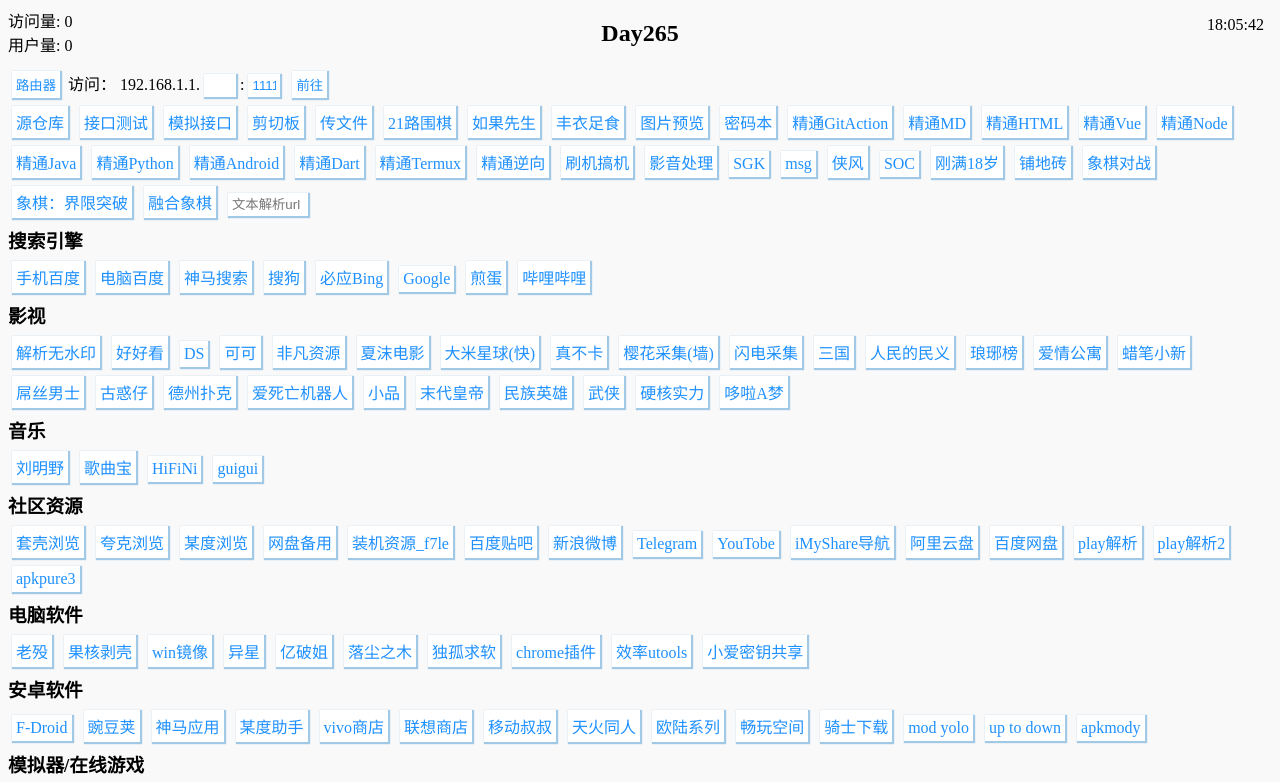
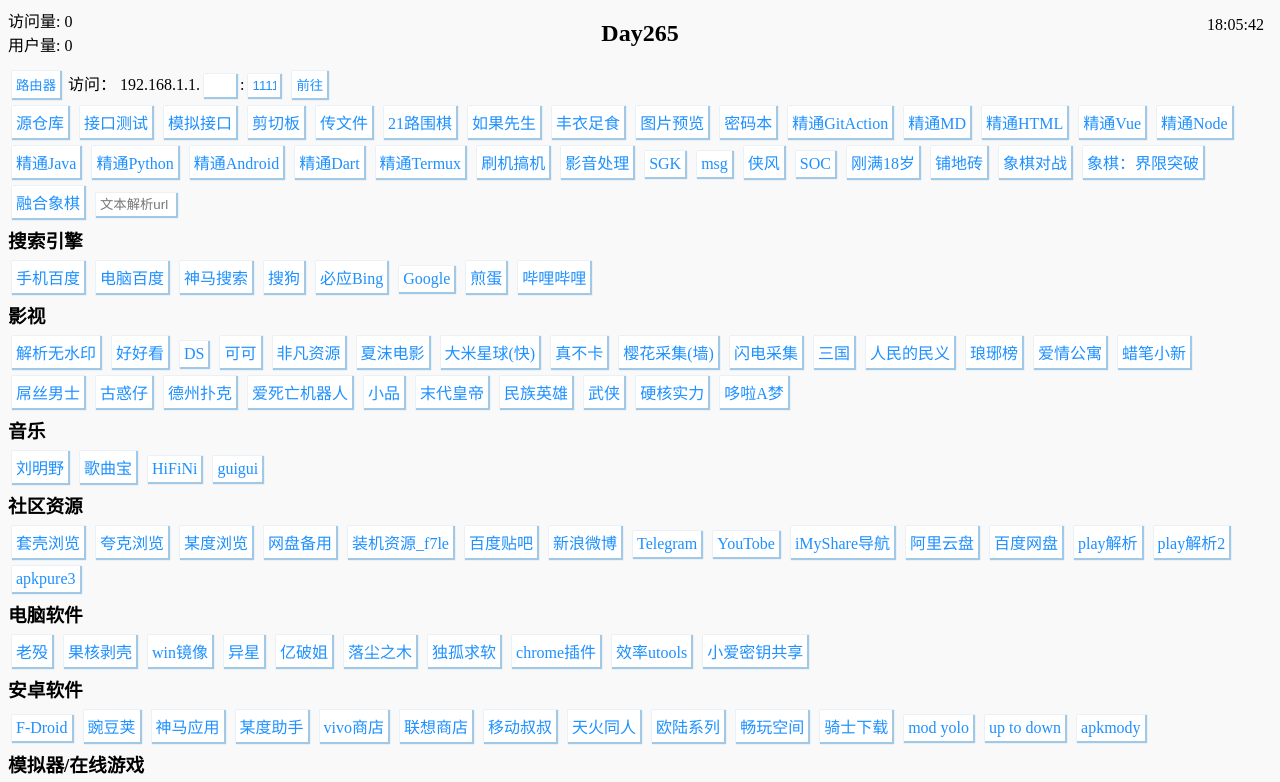
Before and after one commit to hishere/hishere.github.io, a plain HTML site: page index.html in a window 1280 px wide. Shown: the top 782 px of the page. Drawn offline with Linux system fonts and the light colour scheme; no server answers.

Commit message:
更新 index.html

```diff
--- a/index.html
+++ b/index.html
@@ -87,7 +87,7 @@
         <a href="./markdown.html?md=dart">精通Dart</a>
 
         <a href="./markdown.html?md=ter">精通Termux</a>
-        <a href="./markdown.html?md=ida">精通逆向</a>
+
         <a href="./markdown.html?md=phone">刷机搞机</a>
         <a href="./markdown.html?md=av">影音处理</a>
 
```
